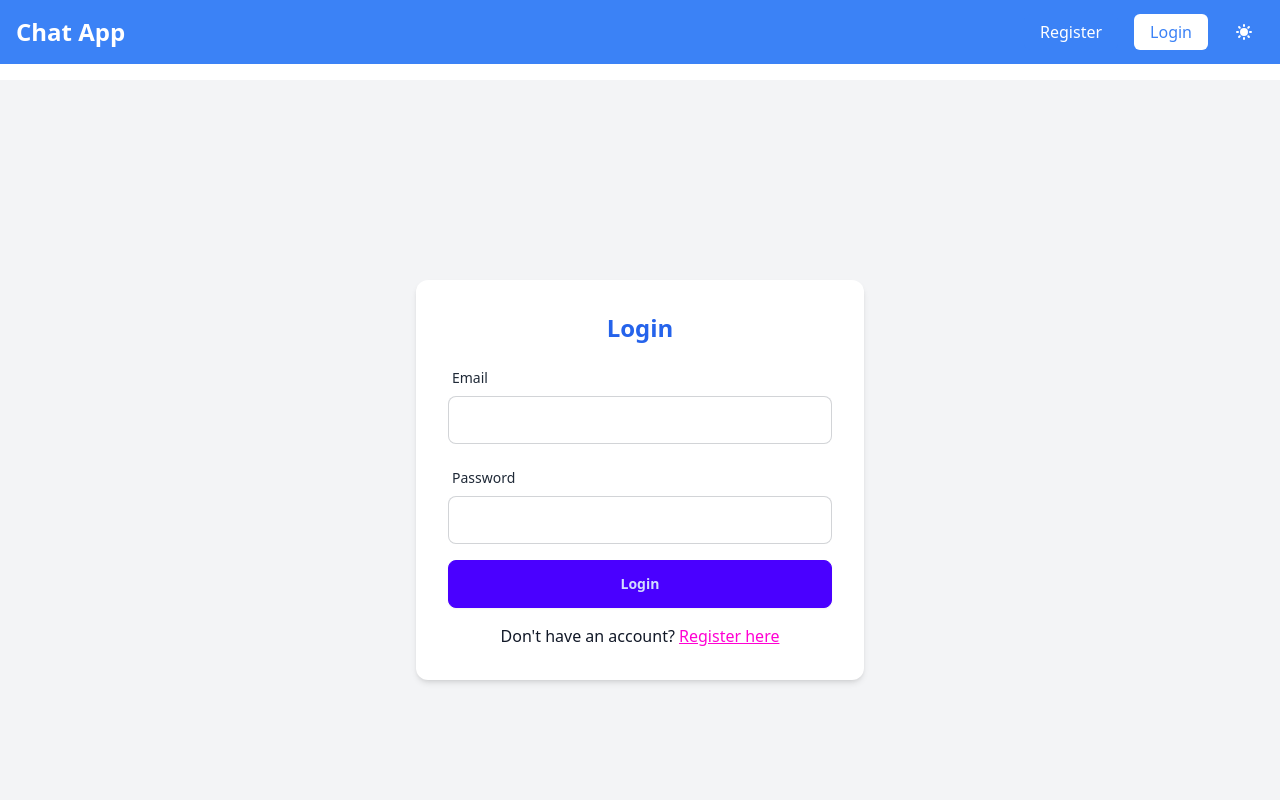
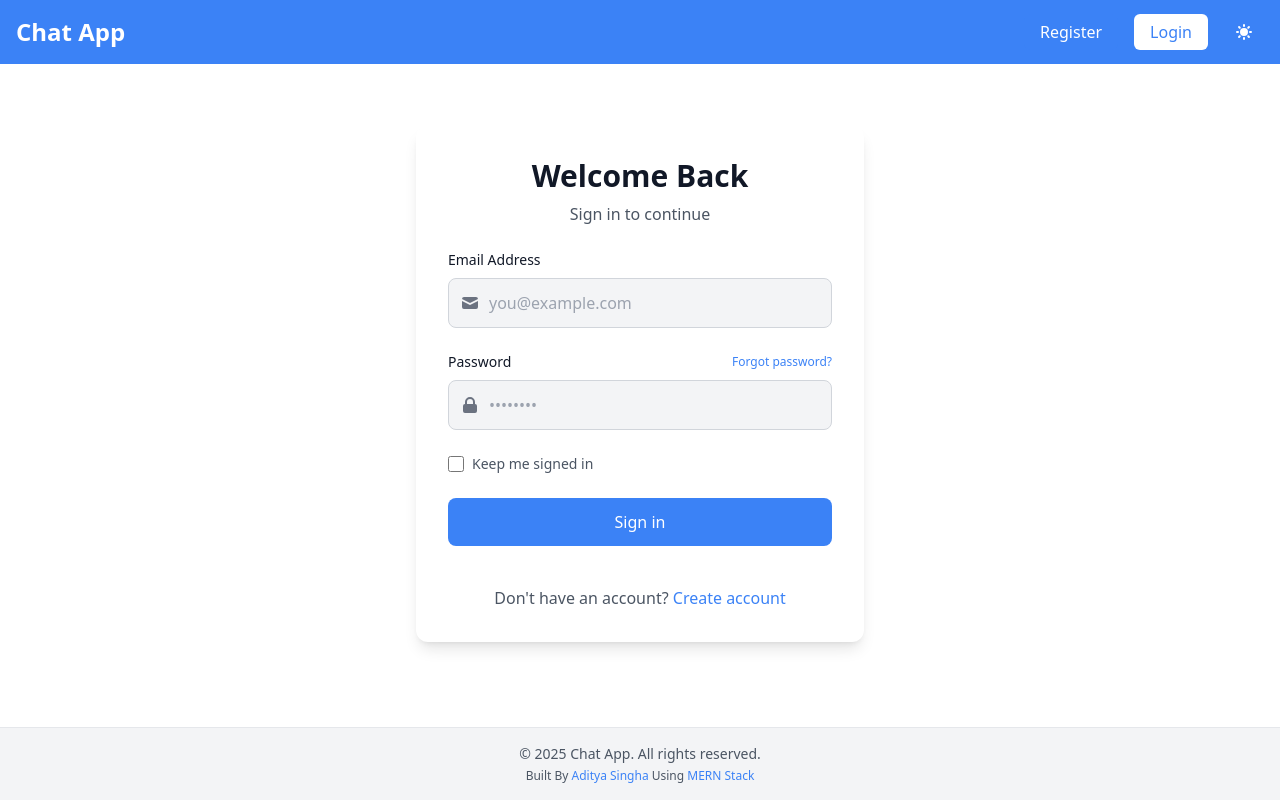
Before and after one commit to Aditya201514049/chat-app, a React (Vite) app in the folder frontend/: page /login in a window 1280 px wide. Shown: the top 800 px of the page. Built offline with nearby package versions, Linux system fonts and the light colour scheme; no server answers.

Commit message:
feat: enhance Login and Register forms with improved UI, error handling, and auto-login functionality after registration

```diff
--- a/frontend/src/pages/LoginForm.jsx
+++ b/frontend/src/pages/LoginForm.jsx
@@ -1,16 +1,19 @@
 import React, { useState } from "react";
-import { useNavigate, Link } from "react-router-dom";
+import { Link, useNavigate } from "react-router-dom";
+import { useTheme } from "../contexts/ThemeContext";
+
 // Store the API URL in a variable at the top
 const API_URL = import.meta.env.VITE_API_URL || "http://localhost:5000";
 
 const LoginForm = () => {
+  const { theme } = useTheme();
+  const navigate = useNavigate();
   const [formData, setFormData] = useState({
     email: "",
     password: "",
   });
-  const[error, setError] = useState("");
-  const[loading, setLoading] = useState(false);
-  const navigate = useNavigate();
+  const [error, setError] = useState("");
+  const [loading, setLoading] = useState(false);
 
   const handleChange = (e) => {
     setFormData({ ...formData, [e.target.name]: e.target.value });
@@ -33,82 +36,166 @@ const LoginForm = () => {
       const data = await response.json();
 
       if (response.ok) {
-
-
-        // Save JWT token in localStorage
         localStorage.setItem("token", data.token);
-
-        console.log("Token saved in localStorage:", localStorage.getItem("token")); // Debugging
-        //alert("Login successful!");
-
-
-        localStorage.setItem("userId", data._id); // Save userId here
-        console.log("Login successful. userId stored:", data._id);
-
-        setFormData({ email: "", password: "" }); // Clear form
-
-        navigate("/home")
+        localStorage.setItem("userId", data._id);
+        setFormData({ email: "", password: "" });
+        navigate("/home");
       } else {
-        setError(data.message || "Invalid Email or Password");
+        setError(data.message || "Invalid email or password");
       }
     } catch (error) {
       console.error("Error logging in:", error);
-      setError("Failed to login.");
+      setError("Network error. Please check your connection.");
     } finally {
-      setLoading(false); // Set loading to false after login attempt
+      setLoading(false);
     }
   };
 
   return (
-    <div className="flex items-center justify-center min-h-screen bg-gray-100">
-      <div className="w-full max-w-md p-8 space-y-4 bg-white rounded-xl shadow-md">
-        <h2 className="text-2xl font-bold text-center text-blue-600">Login</h2>
-        {error && <p className="text-red-500 text-center">{error}</p>}
-        <form onSubmit={handleSubmit} className="space-y-4">
+    <div className="flex flex-col items-center justify-center min-h-[calc(100vh-12rem)]">
+      <div
+        className="w-full max-w-md p-8 space-y-6 rounded-xl shadow-lg transition-all duration-300"
+        style={{
+          backgroundColor: 'var(--color-bg-card)',
+          borderColor: 'var(--color-border-light)'
+        }}
+      >
+        <div className="text-center">
+          <h2 className="text-3xl font-bold" style={{ color: 'var(--color-text-primary)' }}>Welcome Back</h2>
+          <p className="mt-2" style={{ color: 'var(--color-text-secondary)' }}>Sign in to continue</p>
+        </div>
+
+        {error && (
+          <div className="py-3 px-4 rounded-lg text-sm" style={{ backgroundColor: 'rgba(239, 68, 68, 0.1)', color: 'var(--color-text-error)' }}>
+            {error}
+          </div>
+        )}
+
+        <form onSubmit={handleSubmit} className="space-y-6">
           <div>
-            <label htmlFor="email" className="label">
-              <span className="label-text">Email</span>
+            <label
+              htmlFor="email"
+              className="block text-sm font-medium mb-2"
+              style={{ color: 'var(--color-text-primary)' }}
+            >
+              Email Address
             </label>
+            <div className="relative">
+              <div className="absolute inset-y-0 left-0 flex items-center pl-3" style={{ color: 'var(--color-text-tertiary)' }}>
+                <svg xmlns="http://www.w3.org/2000/svg" className="h-5 w-5" viewBox="0 0 20 20" fill="currentColor">
+                  <path d="M2.003 5.884L10 9.882l7.997-3.998A2 2 0 0016 4H4a2 2 0 00-1.997 1.884z" />
+                  <path d="M18 8.118l-8 4-8-4V14a2 2 0 002 2h12a2 2 0 002-2V8.118z" />
+                </svg>
+              </div>
               <input
                 type="email"
                 id="email"
                 name="email"
                 value={formData.email}
                 onChange={handleChange}
-              className="input input-bordered w-full"
+                className="pl-10 w-full p-3 rounded-lg transition-all border focus:ring focus:outline-none"
+                style={{
+                  backgroundColor: 'var(--color-bg-input)',
+                  color: 'var(--color-text-input)',
+                  borderColor: 'var(--color-border-input)',
+                }}
+                placeholder="you@example.com"
                 required
               />
             </div>
+          </div>
 
           <div>
-            <label htmlFor="password" className="label">
-              <span className="label-text">Password</span>
+            <div className="flex items-center justify-between mb-2">
+              <label
+                htmlFor="password"
+                className="block text-sm font-medium"
+                style={{ color: 'var(--color-text-primary)' }}
+              >
+                Password
               </label>
+              <a
+                href="#"
+                className="text-xs font-medium hover:underline transition-all"
+                style={{ color: 'var(--color-button-primary)' }}
+              >
+                Forgot password?
+              </a>
+            </div>
+            <div className="relative">
+              <div className="absolute inset-y-0 left-0 flex items-center pl-3" style={{ color: 'var(--color-text-tertiary)' }}>
+                <svg xmlns="http://www.w3.org/2000/svg" className="h-5 w-5" viewBox="0 0 20 20" fill="currentColor">
+                  <path fillRule="evenodd" d="M5 9V7a5 5 0 0110 0v2a2 2 0 012 2v5a2 2 0 01-2 2H5a2 2 0 01-2-2v-5a2 2 0 012-2zm8-2v2H7V7a3 3 0 016 0z" clipRule="evenodd" />
+                </svg>
+              </div>
               <input
                 type="password"
                 id="password"
                 name="password"
                 value={formData.password}
                 onChange={handleChange}
-              className="input input-bordered w-full"
+                className="pl-10 w-full p-3 rounded-lg transition-all border focus:ring focus:outline-none"
+                style={{
+                  backgroundColor: 'var(--color-bg-input)',
+                  color: 'var(--color-text-input)',
+                  borderColor: 'var(--color-border-input)',
+                }}
+                placeholder="••••••••"
                 required
               />
+            </div>
+          </div>
+
+          <div className="flex items-center">
+            <input
+              id="remember-me"
+              name="remember-me"
+              type="checkbox"
+              className="h-4 w-4 rounded border-gray-300 transition-all"
+              style={{
+                borderColor: 'var(--color-border-input)',
+                accentColor: 'var(--color-button-primary)'
+              }}
+            />
+            <label
+              htmlFor="remember-me"
+              className="ml-2 block text-sm"
+              style={{ color: 'var(--color-text-secondary)' }}
+            >
+              Keep me signed in
+            </label>
           </div>
 
           <button
             type="submit"
-            className={`btn w-full ${loading ? "btn-disabled" : "btn-primary"}`}
-            disabled={loading} // Disable button when loading
+            className="w-full py-3 px-4 rounded-lg text-white font-medium transition-all duration-300 flex justify-center items-center"
+            style={{
+              backgroundColor: loading ? 'var(--color-button-secondary)' : 'var(--color-button-primary)',
+              color: 'var(--color-text-message-mine)',
+            }}
+            disabled={loading}
           >
-            {loading ? "Logging In..." : "Login"}
+            {loading ? (
+              <>
+                <svg className="animate-spin -ml-1 mr-2 h-4 w-4 text-white" xmlns="http://www.w3.org/2000/svg" fill="none" viewBox="0 0 24 24">
+                  <circle className="opacity-25" cx="12" cy="12" r="10" stroke="currentColor" strokeWidth="4"></circle>
+                  <path className="opacity-75" fill="currentColor" d="M4 12a8 8 0 018-8V0C5.373 0 0 5.373 0 12h4zm2 5.291A7.962 7.962 0 014 12H0c0 3.042 1.135 5.824 3 7.938l3-2.647z"></path>
+                </svg>
+                Signing in...
+              </>
+            ) : "Sign in"}
           </button>
         </form>
 
-        <div className="text-center">
-          <p>
+        <div className="text-center pt-4">
+          <p style={{ color: 'var(--color-text-secondary)' }}>
             Don't have an account?{" "}
-            <Link to="/register" className="link link-secondary">
-              Register here
+            <Link
+              to="/register"
+              className="font-medium hover:underline transition-all"
+              style={{ color: 'var(--color-button-primary)' }}
+            >
+              Create account
             </Link>
           </p>
         </div>
--- a/frontend/src/pages/RegisterForm.jsx
+++ b/frontend/src/pages/RegisterForm.jsx
@@ -1,15 +1,20 @@
+import React, { useState } from "react";
+import { Link, useNavigate } from "react-router-dom";
+import { useTheme } from "../contexts/ThemeContext";
 
-import React, { useState } from "react";
-import { Link } from "react-router-dom";
 // Store the API URL in a variable at the top
 const API_URL = import.meta.env.VITE_API_URL || "http://localhost:5000";
 
 const RegisterForm = () => {
+  const { theme } = useTheme();
+  const navigate = useNavigate();
   const [formData, setFormData] = useState({
     name: "",
     email: "",
     password: "",
   });
+  const [error, setError] = useState("");
+  const [loading, setLoading] = useState(false);
 
   const handleChange = (e) => {
     setFormData({ ...formData, [e.target.name]: e.target.value });
@@ -17,6 +22,8 @@ const RegisterForm = () => {
 
   const handleSubmit = async (e) => {
     e.preventDefault();
+    setLoading(true);
+    setError("");
 
     try {
       const response = await fetch(`${API_URL}/api/users/register`, {
@@ -30,77 +37,191 @@ const RegisterForm = () => {
       const data = await response.json();
 
       if (response.ok) {
-        alert("User registered successfully!");
-        setFormData({ name: "", email: "", password: "" }); // Clear form
+        // Auto login after registration
+        const loginResponse = await fetch(`${API_URL}/api/users/login`, {
+          method: "POST",
+          headers: {
+            "Content-Type": "application/json",
+          },
+          body: JSON.stringify({
+            email: formData.email,
+            password: formData.password,
+          }),
+        });
+
+        if (loginResponse.ok) {
+          const loginData = await loginResponse.json();
+          localStorage.setItem("token", loginData.token);
+          localStorage.setItem("userId", loginData._id);
+          setFormData({ name: "", email: "", password: "" });
+          navigate("/home");
         } else {
-        alert(data.message || "Something went wrong!");
+          // If auto-login fails, still consider registration successful
+          setFormData({ name: "", email: "", password: "" });
+          navigate("/login");
+        }
+      } else {
+        setError(data.message || "Registration failed. Please try again.");
       }
     } catch (error) {
       console.error("Error registering user:", error);
-      alert("Failed to register user.");
+      setError("Network error. Please check your connection.");
+    } finally {
+      setLoading(false);
     }
   };
 
   return (
-    <div className="flex items-center justify-center min-h-screen bg-gray-100">
-      <div className="w-full max-w-md p-8 space-y-4 bg-white rounded-xl shadow-md">
-        <h2 className="text-2xl font-bold text-center text-blue-600">Register</h2>
-        <form onSubmit={handleSubmit} className="space-y-4">
+    <div className="flex flex-col items-center justify-center min-h-[calc(100vh-12rem)]">
+      <div
+        className="w-full max-w-md p-8 space-y-6 rounded-xl shadow-lg transition-all duration-300"
+        style={{
+          backgroundColor: 'var(--color-bg-card)',
+          borderColor: 'var(--color-border-light)'
+        }}
+      >
+        <div className="text-center">
+          <h2 className="text-3xl font-bold" style={{ color: 'var(--color-text-primary)' }}>Create Account</h2>
+          <p className="mt-2" style={{ color: 'var(--color-text-secondary)' }}>Join our community today</p>
+        </div>
+
+        {error && (
+          <div className="py-3 px-4 rounded-lg text-sm" style={{ backgroundColor: 'rgba(239, 68, 68, 0.1)', color: 'var(--color-text-error)' }}>
+            {error}
+          </div>
+        )}
+
+        <form onSubmit={handleSubmit} className="space-y-6">
           <div>
-            <label htmlFor="name" className="label">
-              <span className="label-text">Name</span>
+            <label
+              htmlFor="name"
+              className="block text-sm font-medium mb-2"
+              style={{ color: 'var(--color-text-primary)' }}
+            >
+              Full Name
             </label>
+            <div className="relative">
+              <div className="absolute inset-y-0 left-0 flex items-center pl-3" style={{ color: 'var(--color-text-tertiary)' }}>
+                <svg xmlns="http://www.w3.org/2000/svg" className="h-5 w-5" viewBox="0 0 20 20" fill="currentColor">
+                  <path fillRule="evenodd" d="M10 9a3 3 0 100-6 3 3 0 000 6zm-7 9a7 7 0 1114 0H3z" clipRule="evenodd" />
+                </svg>
+              </div>
               <input
                 type="text"
                 id="name"
                 name="name"
                 value={formData.name}
                 onChange={handleChange}
-              className="input input-bordered w-full"
+                className="pl-10 w-full p-3 rounded-lg transition-all border focus:ring focus:outline-none"
+                style={{
+                  backgroundColor: 'var(--color-bg-input)',
+                  color: 'var(--color-text-input)',
+                  borderColor: 'var(--color-border-input)',
+                }}
+                placeholder="John Doe"
                 required
               />
             </div>
+          </div>
 
           <div>
-            <label htmlFor="email" className="label">
-              <span className="label-text">Email</span>
+            <label
+              htmlFor="email"
+              className="block text-sm font-medium mb-2"
+              style={{ color: 'var(--color-text-primary)' }}
+            >
+              Email Address
             </label>
+            <div className="relative">
+              <div className="absolute inset-y-0 left-0 flex items-center pl-3" style={{ color: 'var(--color-text-tertiary)' }}>
+                <svg xmlns="http://www.w3.org/2000/svg" className="h-5 w-5" viewBox="0 0 20 20" fill="currentColor">
+                  <path d="M2.003 5.884L10 9.882l7.997-3.998A2 2 0 0016 4H4a2 2 0 00-1.997 1.884z" />
+                  <path d="M18 8.118l-8 4-8-4V14a2 2 0 002 2h12a2 2 0 002-2V8.118z" />
+                </svg>
+              </div>
               <input
                 type="email"
                 id="email"
                 name="email"
                 value={formData.email}
                 onChange={handleChange}
-              className="input input-bordered w-full"
+                className="pl-10 w-full p-3 rounded-lg transition-all border focus:ring focus:outline-none"
+                style={{
+                  backgroundColor: 'var(--color-bg-input)',
+                  color: 'var(--color-text-input)',
+                  borderColor: 'var(--color-border-input)',
+                }}
+                placeholder="you@example.com"
                 required
               />
             </div>
+          </div>
 
           <div>
-            <label htmlFor="password" className="label">
-              <span className="label-text">Password</span>
+            <label
+              htmlFor="password"
+              className="block text-sm font-medium mb-2"
+              style={{ color: 'var(--color-text-primary)' }}
+            >
+              Password
             </label>
+            <div className="relative">
+              <div className="absolute inset-y-0 left-0 flex items-center pl-3" style={{ color: 'var(--color-text-tertiary)' }}>
+                <svg xmlns="http://www.w3.org/2000/svg" className="h-5 w-5" viewBox="0 0 20 20" fill="currentColor">
+                  <path fillRule="evenodd" d="M5 9V7a5 5 0 0110 0v2a2 2 0 012 2v5a2 2 0 01-2 2H5a2 2 0 01-2-2v-5a2 2 0 012-2zm8-2v2H7V7a3 3 0 016 0z" clipRule="evenodd" />
+                </svg>
+              </div>
               <input
                 type="password"
                 id="password"
                 name="password"
                 value={formData.password}
                 onChange={handleChange}
-              className="input input-bordered w-full"
+                className="pl-10 w-full p-3 rounded-lg transition-all border focus:ring focus:outline-none"
+                style={{
+                  backgroundColor: 'var(--color-bg-input)',
+                  color: 'var(--color-text-input)',
+                  borderColor: 'var(--color-border-input)',
+                }}
+                placeholder="••••••••"
                 required
               />
             </div>
+            <p className="mt-1 text-xs" style={{ color: 'var(--color-text-tertiary)' }}>
+              Must be at least 6 characters
+            </p>
+          </div>
 
-          <button type="submit" className="btn btn-primary w-full">
-            Register
+          <button
+            type="submit"
+            className="w-full py-3 px-4 rounded-lg text-white font-medium transition-all duration-300 flex justify-center items-center"
+            style={{
+              backgroundColor: loading ? 'var(--color-button-secondary)' : 'var(--color-button-primary)',
+              color: 'var(--color-text-message-mine)',
+            }}
+            disabled={loading}
+          >
+            {loading ? (
+              <>
+                <svg className="animate-spin -ml-1 mr-2 h-4 w-4 text-white" xmlns="http://www.w3.org/2000/svg" fill="none" viewBox="0 0 24 24">
+                  <circle className="opacity-25" cx="12" cy="12" r="10" stroke="currentColor" strokeWidth="4"></circle>
+                  <path className="opacity-75" fill="currentColor" d="M4 12a8 8 0 018-8V0C5.373 0 0 5.373 0 12h4zm2 5.291A7.962 7.962 0 014 12H0c0 3.042 1.135 5.824 3 7.938l3-2.647z"></path>
+                </svg>
+                Creating account...
+              </>
+            ) : "Sign up"}
           </button>
         </form>
 
-        <div className="text-center">
-          <p>
+        <div className="text-center pt-4">
+          <p style={{ color: 'var(--color-text-secondary)' }}>
             Already have an account?{" "}
-            <Link to="/login" className="link link-secondary">
-              Login here
+            <Link
+              to="/login"
+              className="font-medium hover:underline transition-all"
+              style={{ color: 'var(--color-button-primary)' }}
+            >
+              Sign in
             </Link>
           </p>
         </div>
```
Lines whose indentation alone changed are shown as unchanged.
